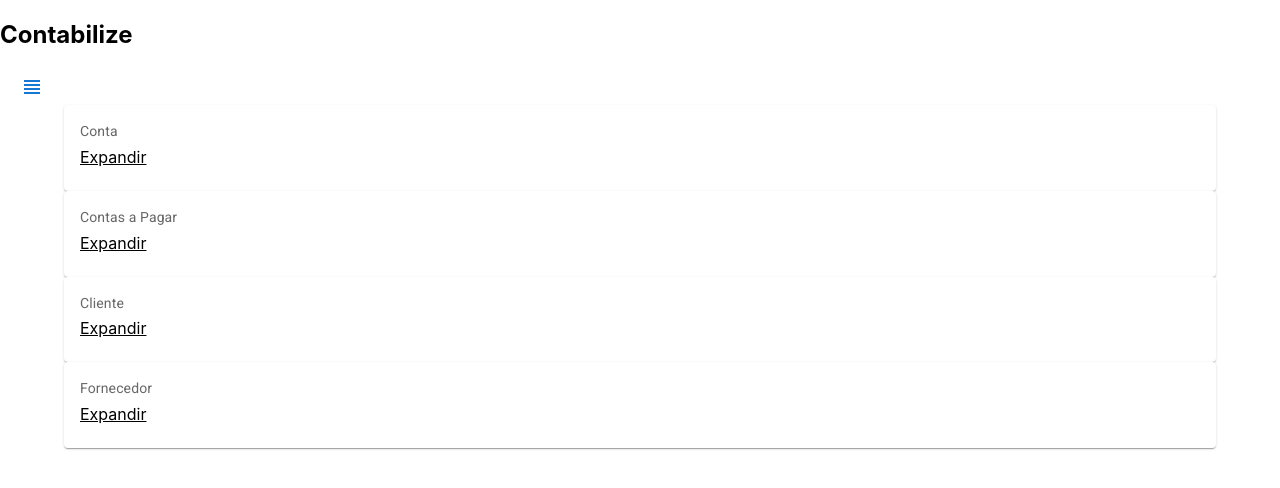
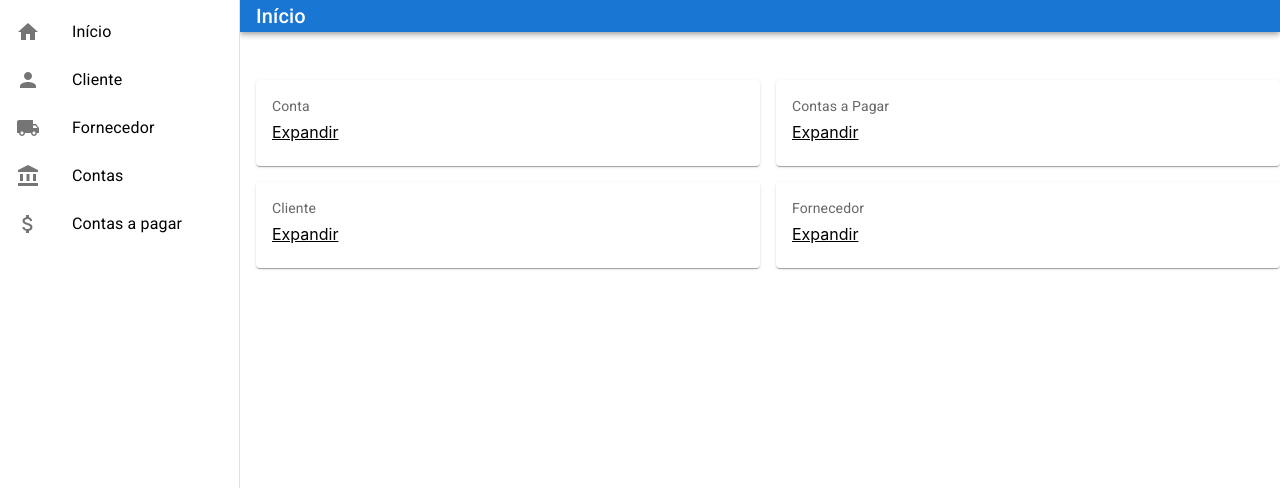
Before and after one commit to gabcostaltda/desafio-contabil, a React (Create React App) app: page / in a window 1280 px wide. Shown: the top 488 px of the page. Built offline with nearby package versions, Linux system fonts and the light colour scheme.

Commit message:
fix routes, add permanent drawer, fix home grid

```diff
--- a/src/App.js
+++ b/src/App.js
@@ -13,14 +13,13 @@
 
     return (
         <Box>
-            <h2>Contabilize</h2>
             <SideMenu/>
             <Routes>
+                <Route path={"/"} index element={<Home/>}/>
                 <Route path={paths.account} element={<Account/>}/>
                 <Route path={paths.bills} element={<Bills/>}/>
                 <Route path={paths.customer} element={<Customer/>}/>
                 <Route path={paths.provider} element={<Provider/>}/>
-                <Route path={"/"} element={<Home/>}/>
             </Routes>
         </Box>
     );
--- a/src/component/SideMenu.js
+++ b/src/component/SideMenu.js
@@ -1,32 +1,25 @@
-import {Button, Drawer} from "@mui/material";
-import ViewHeadlineIcon from '@mui/icons-material/ViewHeadline';
-import {useState} from "react";
+import {Box, Drawer} from "@mui/material";
 import MenuList from "./MenuList";
 
+const drawerWidth = 240;
+
 const SideMenu = () => {
-    const [state, setState] = useState({});
-    const toggleDrawer = (open) =>
-        (event) => {
-            if (event.type === 'keydown'
-                && (event.key === 'Tab' || event.key === 'Shift')) {
-                return;
-            }
-            setState({...state, open});
-        };
-
-    return (<>
-        <Button onClick={toggleDrawer(true)}>
-            <ViewHeadlineIcon/>
-        </Button>
+    return (<Box sx={{ display: 'flex' }}>
         <Drawer
+            variant="permanent"
             anchor='left'
-            open={state['open']}
-            onClose={toggleDrawer(false)}
-            onClick={toggleDrawer(!state['open'])}
+            sx={{
+                width: drawerWidth,
+                flexShrink: 0,
+                '& .MuiDrawer-paper': {
+                    width: drawerWidth,
+                    boxSizing: 'border-box',
+                },
+            }}
         >
-            <MenuList toggleDrawer={toggleDrawer}/>
+            <MenuList />
         </Drawer>
-    </>)
+    </Box>)
 }
 
 export default SideMenu
--- /dev/null
+++ b/src/component/TopBar.js
@@ -0,0 +1,12 @@
+import {AppBar, Typography} from "@mui/material";
+
+const drawerWidth = 240;
+
+const TopBar = ({title}) => (<AppBar position="fixed"
+                                     sx={{width: `calc(100% - ${drawerWidth}px)`, ml: `${drawerWidth}px`}}>
+    <Typography noWrap component="div" variant={"h6"} sx={{ml: `16px`}}>
+        {title}
+    </Typography>
+</AppBar>)
+
+export default TopBar
--- a/src/component/core/AccountCard.js
+++ b/src/component/core/AccountCard.js
@@ -1,7 +1,7 @@
 import {Card, CardContent, Typography} from "@mui/material";
 import {Link} from "react-router-dom";
 
-const AccountCard = (path) => (<Card sx={{minWidth: 275}}>
+const AccountCard = ({path}) => (<Card sx={{minWidth: 275}}>
     <CardContent>
         <Typography sx={{fontSize: 14}} color="text.secondary" gutterBottom>
             Conta
--- a/src/component/core/BillsCard.js
+++ b/src/component/core/BillsCard.js
@@ -1,7 +1,7 @@
 import {Card, CardContent, Typography} from "@mui/material";
 import {Link} from "react-router-dom";
 
-const BillsCard = (path) => (<Card sx={{minWidth: 275}}>
+const BillsCard = ({path}) => (<Card sx={{minWidth: 275}}>
     <CardContent>
         <Typography sx={{fontSize: 14}} color="text.secondary" gutterBottom>
             Contas a Pagar
--- a/src/component/core/CustomerCard.js
+++ b/src/component/core/CustomerCard.js
@@ -1,7 +1,7 @@
 import {Card, CardContent, Typography} from "@mui/material";
 import {Link} from "react-router-dom";
 
-const CustomerCard = (path) => (<Card sx={{minWidth: 275}}>
+const CustomerCard = ({path}) => (<Card sx={{minWidth: 275}}>
     <CardContent>
         <Typography sx={{fontSize: 14}} color="text.secondary" gutterBottom>
             Cliente
--- a/src/component/core/ProviderCard.js
+++ b/src/component/core/ProviderCard.js
@@ -1,7 +1,7 @@
 import {Card, CardContent, Typography} from "@mui/material";
 import {Link} from "react-router-dom";
 
-const ProviderCard = (path) => (<Card sx={{minWidth: 275}}>
+const ProviderCard = ({path}) => (<Card sx={{minWidth: 275}}>
     <CardContent>
         <Typography sx={{fontSize: 14}} color="text.secondary" gutterBottom>
             Fornecedor
--- a/src/view/Account.js
+++ b/src/view/Account.js
@@ -1,6 +1,9 @@
 import {Container} from "@mui/material";
+import TopBar from "../component/TopBar";
 
 const Account = () => (<Container maxWidth="sm">
+    <TopBar title='Conta'/>
+
 </Container>)
 
 export default Account
--- a/src/view/Bills.js
+++ b/src/view/Bills.js
@@ -1,6 +1,9 @@
 import {Container} from "@mui/material";
+import TopBar from "../component/TopBar";
 
 const Bills = () => (<Container maxWidth="sm">
+    <TopBar title='Contas a pagar'/>
+
 </Container>)
 
 export default Bills
--- a/src/view/Customer.js
+++ b/src/view/Customer.js
@@ -1,6 +1,8 @@
 import {Container} from "@mui/material";
+import TopBar from "../component/TopBar";
 
 const Customer = () => (<Container maxWidth="sm">
+    <TopBar title='Cliente'/>
 </Container>)
 
 export default Customer
--- a/src/view/Home.js
+++ b/src/view/Home.js
@@ -1,16 +1,31 @@
-import {Container} from "@mui/material";
+import {AppBar, Box, Grid, Typography} from "@mui/material";
 import AccountCard from "../component/core/AccountCard";
 import BillsCard from "../component/core/BillsCard";
 import CustomerCard from "../component/core/CustomerCard";
 import ProviderCard from "../component/core/ProviderCard";
 import paths from "../paths";
+import TopBar from "../component/TopBar";
 
+console.log(paths)
+const drawerWidth = 240;
 const Home = () =>
-    <Container>
-        <AccountCard path={paths.account}/>
-        <BillsCard path={paths.bills}/>
-        <CustomerCard path={paths.customer}/>
-        <ProviderCard path={paths.provider}/>
-    </Container>
+    <Box sx={{display: 'flex'}}>
+        <TopBar title='Início'/>
+        <Grid container spacing={2}
+              sx={{width: `calc(100% - ${drawerWidth}px)`, ml: `${drawerWidth}px`, mt: `64px`}}>
+            <Grid item xs={6}>
+                <AccountCard path={paths.account}/>
+            </Grid>
+            <Grid item xs={6}>
+                <BillsCard path={paths.bills}/>
+            </Grid>
+            <Grid item xs={6}>
+                <CustomerCard path={paths.customer}/>
+            </Grid>
+            <Grid item xs={6}>
+                <ProviderCard path={paths.provider}/>
+            </Grid>
+        </Grid>
+    </Box>
 
 export default Home;
--- a/src/view/Provider.js
+++ b/src/view/Provider.js
@@ -1,6 +1,9 @@
 import {Container} from "@mui/material";
+import TopBar from "../component/TopBar";
 
 const Provider = () => (<Container maxWidth="sm">
+    <TopBar title='Fornecedor'/>
+
 </Container>)
 
 export default Provider
```
